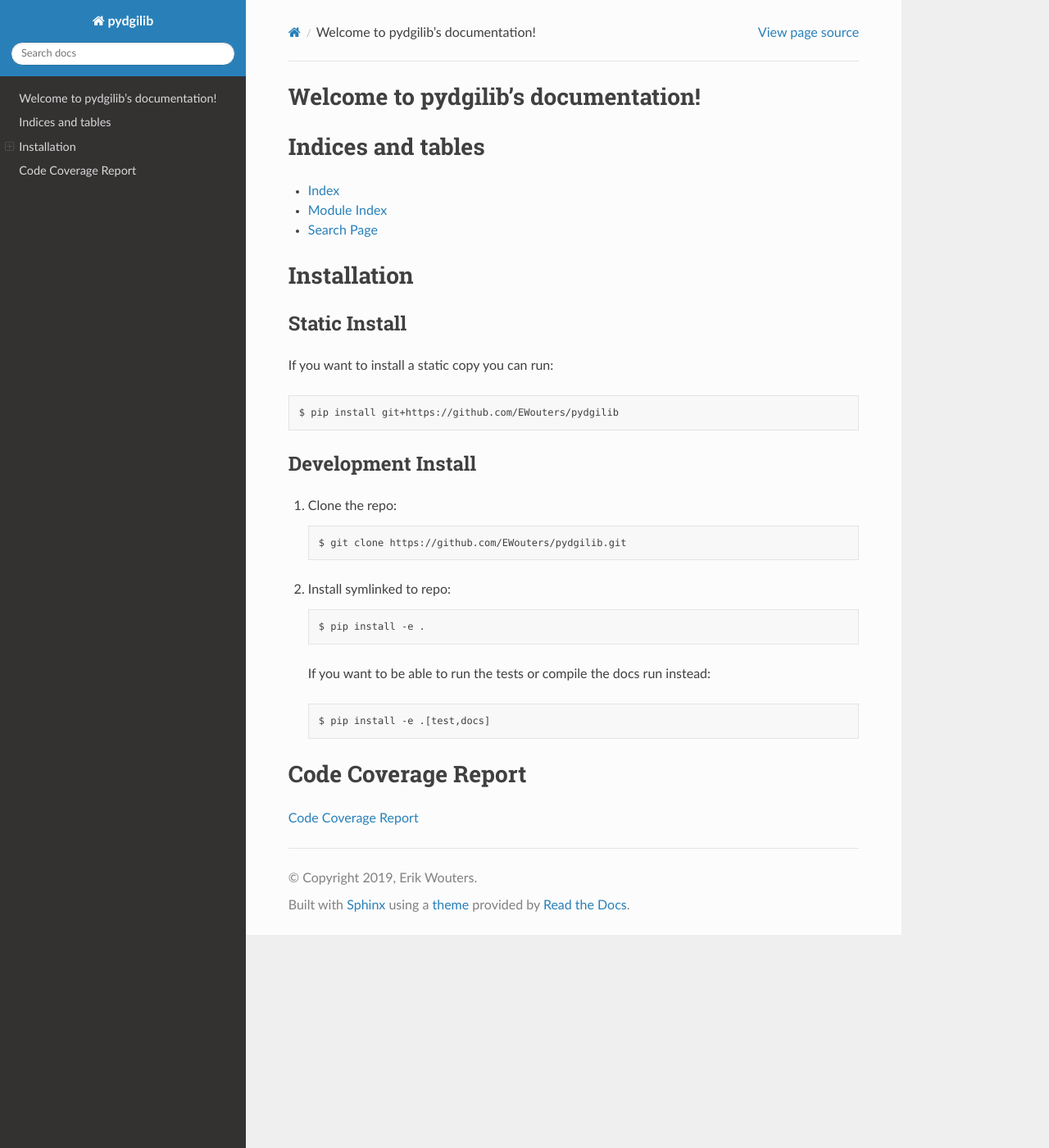
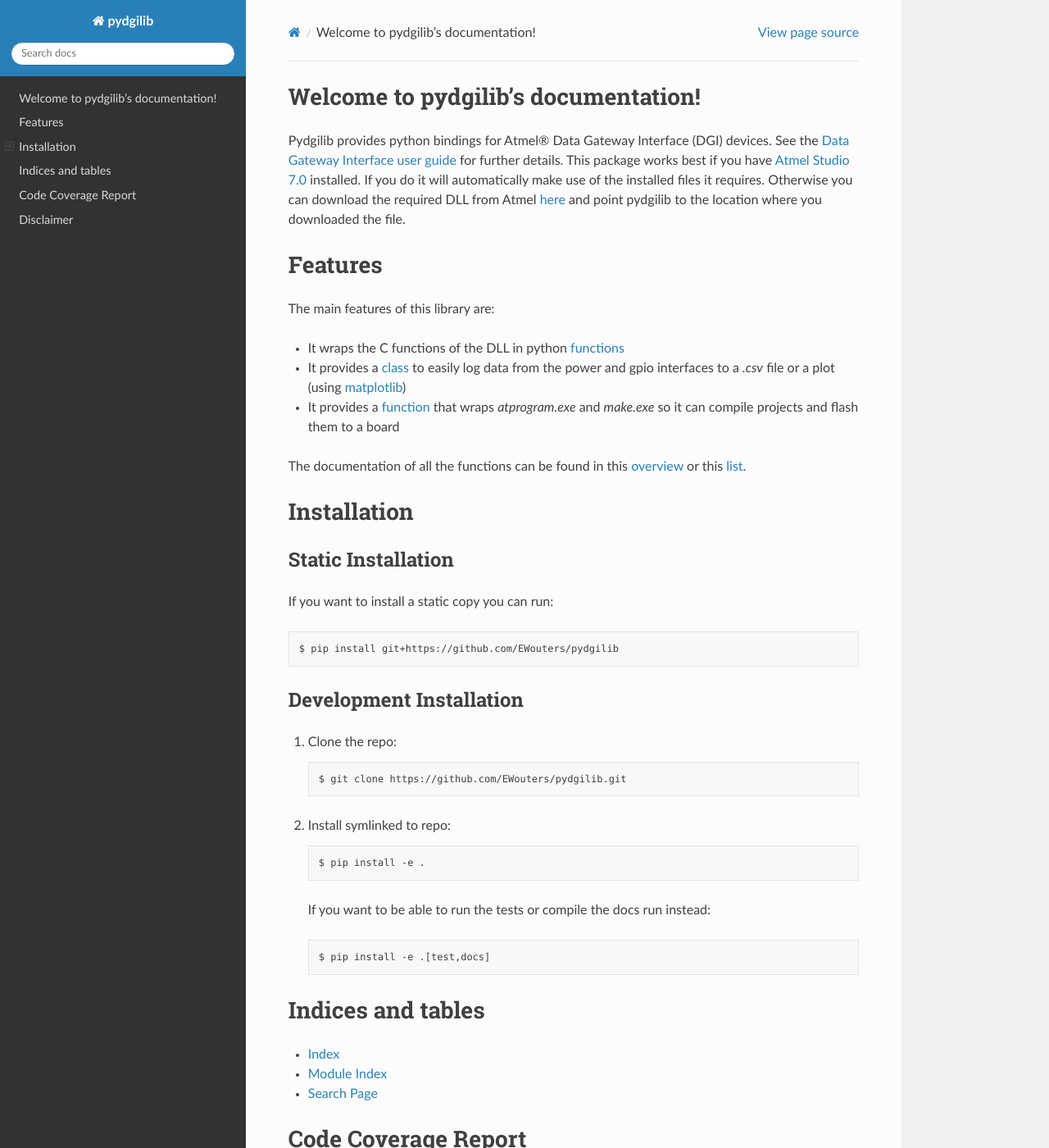
Before and after one commit to EWouters/pydgilib, a Sphinx documentation site: the page built from docs/index.rst, in a window 1280 px wide and 1400 px high. Shown: the whole window at 82% size. Built offline with Sphinx 7.4.7 and the Read the Docs theme 2.0.0, drawn with Linux system fonts in a browser that asks for light colours; some of the changed text lies outside the part shown.

Commit message:
Added some info to the index.rst page
Probably still need to add a quickstart guide

```diff
--- a/docs/index.rst
+++ b/docs/index.rst
@@ -10,28 +10,38 @@
    :maxdepth: 5
    :caption: Contents:
 
+Pydgilib provides python bindings for Atmel® Data Gateway Interface (DGI) devices.
+See the `Data Gateway Interface user guide <http://ww1.microchip.com/downloads/en/DeviceDoc/40001905B.pdf>`_
+for further details. This package works best if you have `Atmel Studio 7.0 <https://www.microchip.com/mplab/avr-support/atmel-studio-7>`_
+installed. If you do it will automatically make use of the installed files it requires. Otherwise you can
+download the required DLL from Atmel `here <https://www.microchip.com/developmenttools/ProductDetails/ATPOWERDEBUGGER>`_
+and point pydgilib to the location where you downloaded the file.
 
+Features
+========
 
-Indices and tables
-==================
+The main features of this library are:
 
-* :ref:`genindex`
-* :ref:`modindex`
-* :ref:`search`
+* It wraps the C functions of the DLL in python `functions <source/pydgilib.html#pydgilib.dgilib.DGILib>`_
 
+* It provides a `class <source/pydgilib_extra.html#module-pydgilib_extra.dgilib_extra>`_ to easily log data from the power and gpio interfaces to a `.csv` file or a plot (using `matplotlib <https://matplotlib.org/>`_)
+
+* It provides a `function <source/atprogram.html#atprogram-package>`_ that wraps `atprogram.exe` and `make.exe` so it can compile projects and flash them to a board
+
+The documentation of all the functions can be found in this `overview <py-modindex.html>`_ or this `list <genindex.html>`_.
 
 Installation
 ============
 
-Static Install
---------------
+Static Installation
+-------------------
 
 If you want to install a static copy you can run::
 
     $ pip install git+https://github.com/EWouters/pydgilib
 
-Development Install
--------------------
+Development Installation
+------------------------
 
 1. Clone the repo::
 
@@ -45,7 +55,20 @@
 
     $ pip install -e .[test,docs]
 
+Indices and tables
+==================
+
+* :ref:`genindex`
+* :ref:`modindex`
+* :ref:`search`
+
 Code Coverage Report
 ====================
 
 `Code Coverage Report <htmlcov/index.html>`_
+
+Disclaimer
+==========
+
+Atmel® is a trademark of Microchip Technology, which is not affiliated with the makers of this product.
+Atmel Studio and DGILib are products of Microchip Technology.
```
